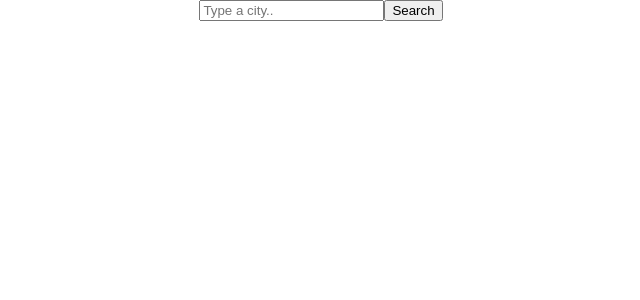
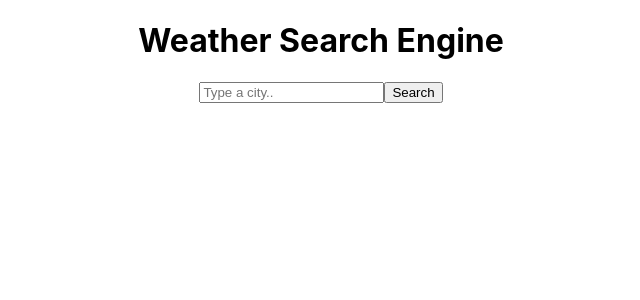
Before and after one commit to NneneA/weather-app-react, a React (Create React App) app: page / in a window 1280 px wide. Shown: the top 300 px of the page, without its empty margins (319-959 px from the left). Built offline with nearby package versions, Linux system fonts and the light colour scheme.

Commit message:
updated the index.js

```diff
--- a/src/index.js
+++ b/src/index.js
@@ -9,7 +9,10 @@ import reportWebVitals from './reportWebVitals';
 const root = ReactDOM.createRoot(document.getElementById('root'));
 root.render(
   <React.StrictMode>
+    <div className="Container">
+      <h1>Weather Search Engine</h1>
     <Search />
+    </div>
   </React.StrictMode>
 );
 
```
